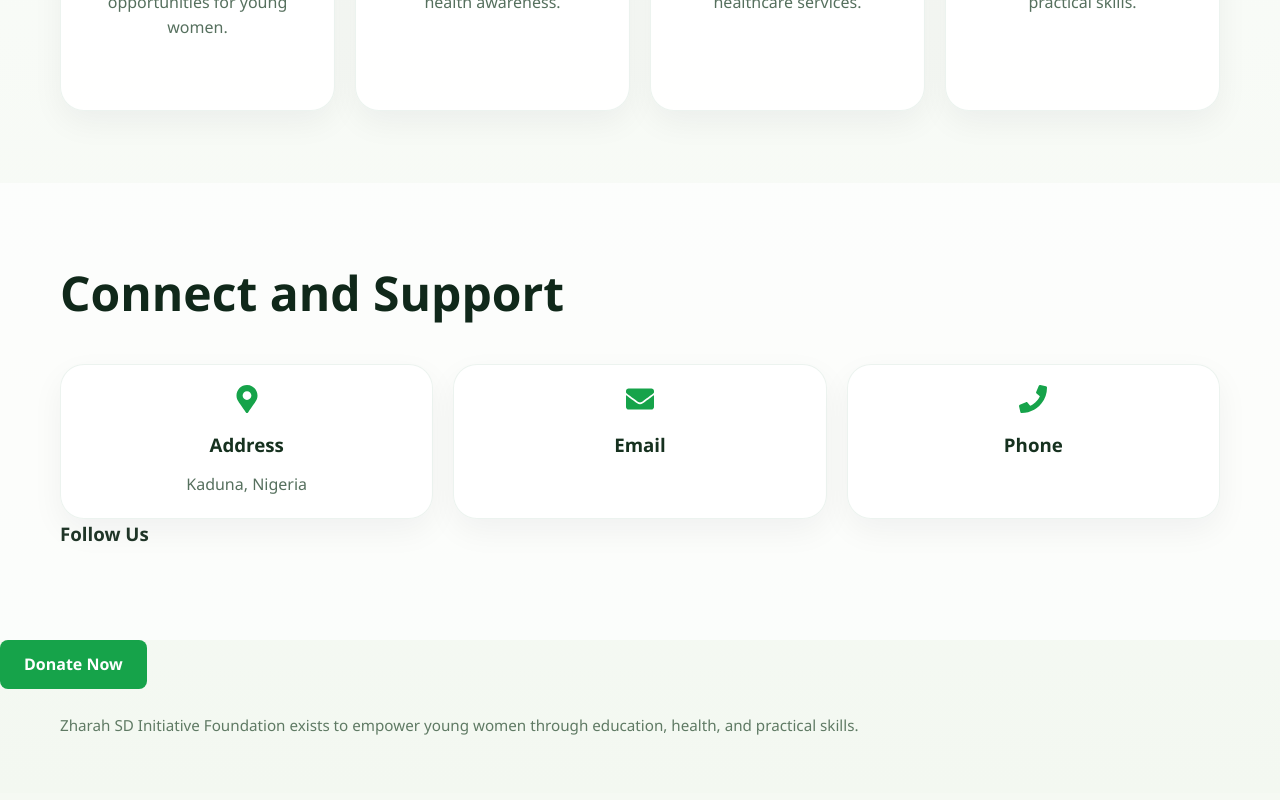
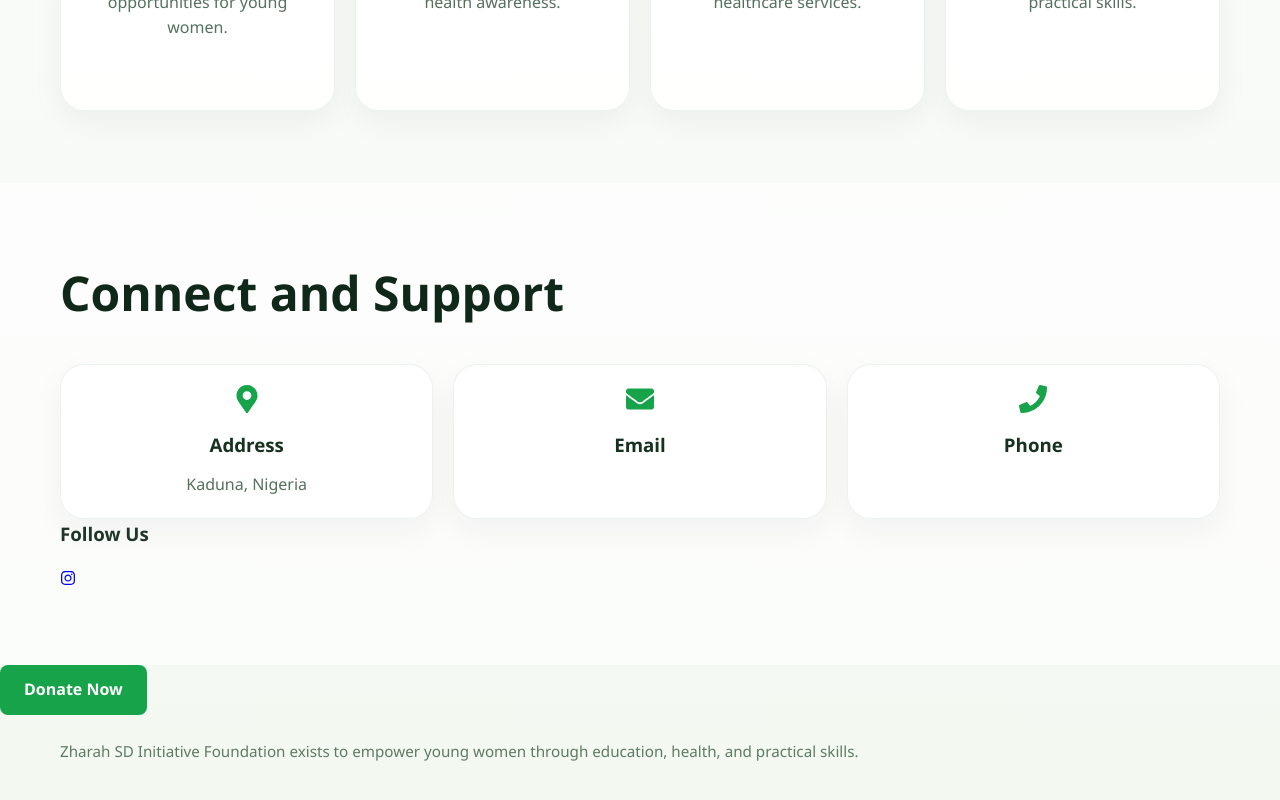
Before and after one commit to Abusadiq006/Zharah-SD-NGO, a React (Vite) app: page / in a window 1280 px wide. Shown: the part 2139-2939 px from the top of the page. Built offline with nearby package versions, Linux system fonts and the light colour scheme.

Commit message:
FaInstagram

```diff
--- a/src/sections/Contact.jsx
+++ b/src/sections/Contact.jsx
@@ -32,7 +32,9 @@ const Contact = () => {
           <h3 className='social-title'>Follow Us</h3>
 
           <div className='social-icons'>
-            <a href="#" target='_blank' rel='noreferrer'></a>
+            <a href="#" target='_blank' rel='noreferrer'>
+              <FaInstagram />
+            </a>
           </div>
         </div>
       </div>
```
